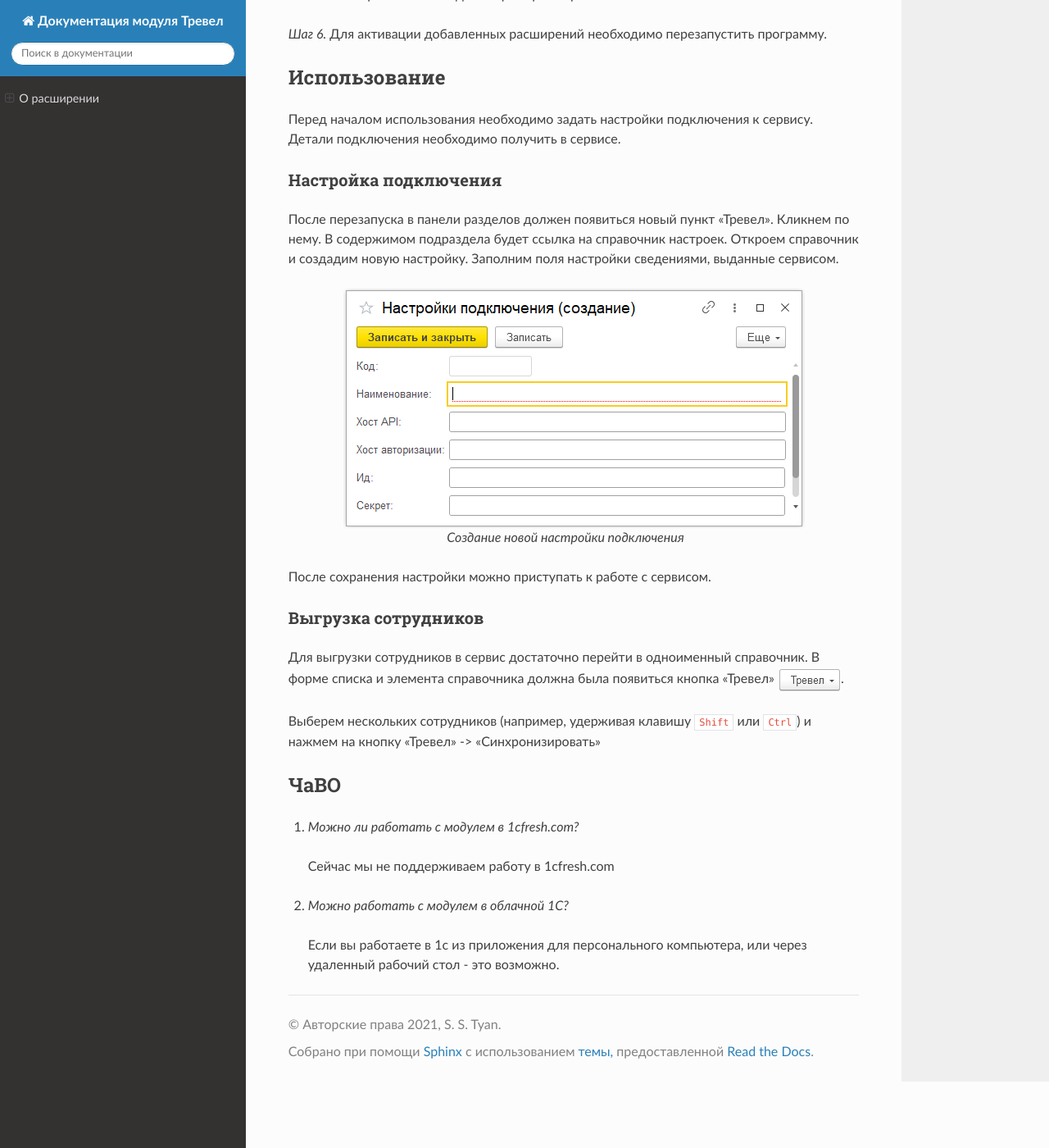
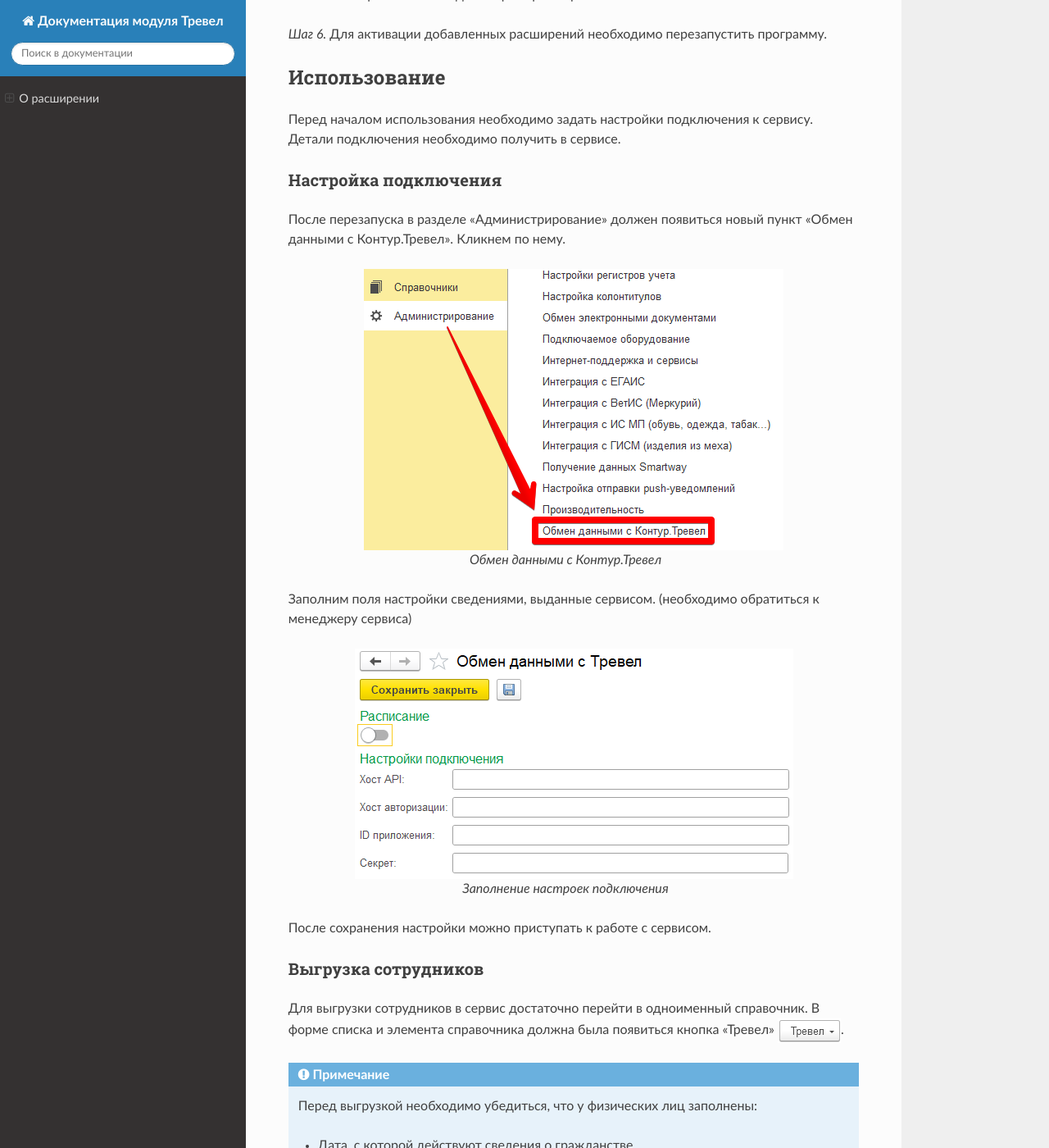
Before and after one commit to kontur-1c/travel-doc, a Sphinx documentation site: the page built from docs/index.rst, in a window 1280 px wide and 1400 px high, scrolled down 4353 px. Shown: the whole window at 82% size. Built offline with Sphinx 7.4.7 and the Read the Docs theme 2.0.0, drawn with Linux system fonts in a browser that asks for light colours; some of the changed text lies outside the part shown.

```diff
--- a/docs/index.rst
+++ b/docs/index.rst
@@ -112,14 +112,19 @@
 Настройка подключения
 ~~~~~~~~~~~~~~~~~~~~~
 
-После перезапуска в панели разделов должен появиться новый пункт «Тревел». Кликнем по нему.
-В содержимом подраздела будет ссылка на справочник настроек. Откроем справочник и создадим новую настройку.
-Заполним поля настройки сведениями, выданные сервисом.
+После перезапуска в разделе «Администрирование» должен появиться новый пункт «Обмен данными с Контур.Тревел». Кликнем по нему.
 
-.. figure:: _static/sshts/04.png
+.. figure:: _static/sshts/08.png
       :align: center
 
-      Создание новой настройки подключения
+      Обмен данными с Контур.Тревел
+
+Заполним поля настройки сведениями, выданные сервисом. (необходимо обратиться к менеджеру сервиса)
+
+.. figure:: _static/sshts/09.png
+      :align: center
+
+      Заполнение настроек подключения
 
 После сохранения настройки можно приступать к работе с сервисом.
 
@@ -131,7 +136,34 @@
 
 .. |кнопка-тревел| image:: _static/sshts/05.png
 
+.. note:: Перед выгрузкой необходимо убедиться, что у физических лиц заполнены:
+
+          - Дата, с которой действуют сведения о гражданстве
+          - Номер телефона и e-mail
+          - Документ, удостоверяющий личность (например, паспорт РФ)
+
 Выберем нескольких сотрудников (например, удерживая клавишу ``Shift`` или ``Ctrl``) и нажмем на кнопку «Тревел» -> «Синхронизировать»
+
+.. figure:: _static/sshts/10.png
+      :align: center
+
+      Выгрузка сотрудников
+
+Аналогично можно выгружать по одному из карточки сотрудника.
+
+Выгрузка сотрудников по расписанию
+~~~~~~~~~~~~~~~~~~~~~~~~~~~~~~~~~~
+
+С целью автоматизации процесса отправки сотрудников в сервис, можно настроить расписание выгрузки.
+
+Для настройки следует открыть форму с параметрами подключения (см. Настройка подключения) и активировать выключатель «Расписание»
+
+В открывшемся окне задать параметры расписания.
+
+.. figure:: _static/sshts/11.png
+      :align: center
+
+      Параметры выгрузки по расписанию
 
 ЧаВО
 ----
```
Also changed, not shown: docs/_static/sshts/08.png (added), docs/_static/sshts/09.png (added), docs/_static/sshts/10.png (added), docs/_static/sshts/11.png (added).
